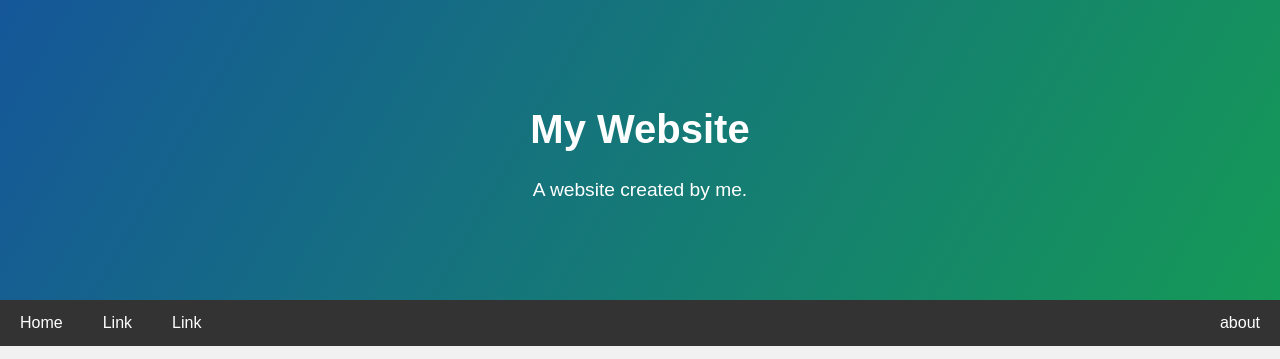
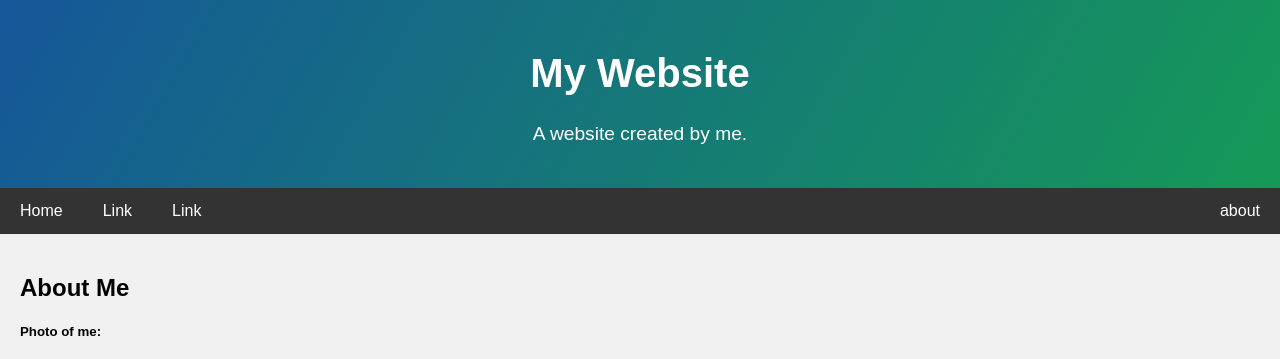
Before and after one commit to martinbarge/sml5202-html-site, a plain HTML site: page index.html in a window 1280 px wide. Shown: the top 359 px of the page. Drawn offline with Linux system fonts and the light colour scheme.

Commit message:
Update theme.css

```diff
--- a/css/theme.css
+++ b/css/theme.css
@@ -10,7 +10,7 @@ body {
 
 /* Header/logo Title */
 .header {
-  padding: 80px;
+  padding: 24px;
   text-align: center;
   background: #1abc9c;
   color: white;
```
